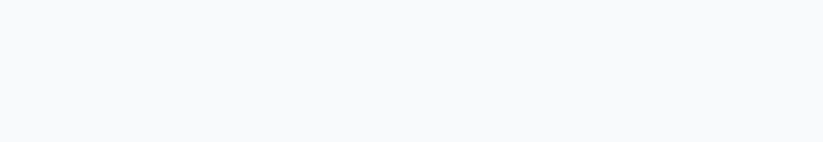
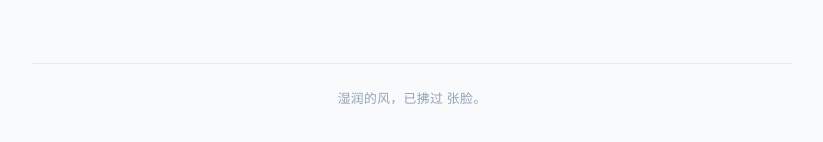
Before and after one commit to Coltelli0709/Tingfeng, a Vue app: page / in a window 1280 px wide. Shown: the part 1435-1577 px from the top of the page, without its empty margins (228-1051 px from the left). Before the commit the page ends 1498 px from the top, so only its background shows below. Built offline with nearby package versions, Linux system fonts and the light colour scheme.

Commit message:
[new]visitors counting

```diff
--- a/index.html
+++ b/index.html
@@ -6,6 +6,8 @@
     <meta name="description" content="案牍劳形知何寿，听风时候便合眸。" />
     <title>听风 · Coltelli的一隅自留地</title>
     <link rel="icon" type="image/svg+xml" href="/favicon.svg" />
+    <!-- 访客统计 -->
+    <script async src="//busuanzi.ibruce.info/busuanzi/2.3/busuanzi.pure.mini.js"></script>
     <!-- GitHub Pages SPA 修复 -->
     <script>
       ;(function () {
--- a/src/components/ArticleCard.vue
+++ b/src/components/ArticleCard.vue
@@ -1,8 +1,13 @@
 <template>
   <article class="article-card" @click="goPost">
-    <!-- 封面图 -->
-    <div v-if="post.cover" class="article-card__cover">
-      <img :src="post.cover" :alt="post.title" loading="lazy" />
+    <!-- 封面图（加载失败时隐藏） -->
+    <div v-if="showCover" class="article-card__cover">
+      <img
+        :src="post.cover"
+        :alt="post.title"
+        loading="lazy"
+        @error="coverBroken = true"
+      />
     </div>
 
     <!-- 文字信息 -->
@@ -27,6 +32,7 @@
 </template>
 
 <script setup lang="ts">
+import { ref, computed } from 'vue'
 import { useRouter } from 'vue-router'
 import type { PostWithContent } from '@/utils/posts'
 
@@ -35,6 +41,9 @@ const props = defineProps<{
 }>()
 
 const router = useRouter()
+const coverBroken = ref(false)
+
+const showCover = computed(() => !!props.post.cover && !coverBroken.value)
 
 function goPost() {
   router.push(`/post/${props.post.slug}`)
--- a/src/views/Home.vue
+++ b/src/views/Home.vue
@@ -37,6 +37,15 @@
       <div v-if="filteredPosts.length === 0" class="home__empty">
         <p>暂无文章</p>
       </div>
+
+      <!-- 访客统计 -->
+      <footer class="home__footer">
+        <p class="home__footer-text">
+          湿润的风，已拂过
+          <span id="busuanzi_value_site_pv" class="home__footer-count" />
+          张脸。
+        </p>
+      </footer>
     </div>
   </div>
 </template>
@@ -128,4 +137,23 @@ function onCategorySelect(cat: string) {
   opacity: 0;
   transform: translateY(12px);
 }
+
+/* 访客统计 */
+.home__footer {
+  margin-top: 64px;
+  padding: 24px 0 12px;
+  text-align: center;
+  border-top: 1px solid var(--border);
+}
+
+.home__footer-text {
+  font-size: 0.8rem;
+  color: var(--gray-400);
+  letter-spacing: 0.03em;
+}
+
+.home__footer-count {
+  color: var(--blue-500);
+  font-weight: 600;
+}
 </style>
--- a/src/views/Post.vue
+++ b/src/views/Post.vue
@@ -34,12 +34,13 @@
                 class="post-article__tag"
               >{{ tag }}</span>
             </div>
-            <!-- 封面图 -->
+            <!-- 封面图（加载失败时隐藏） -->
             <img
-              v-if="post.cover"
+              v-if="showPostCover"
               :src="post.cover"
               :alt="post.title"
               class="post-article__cover"
+              @error="postCoverBroken = true"
             />
           </header>
 
@@ -84,6 +85,11 @@ const route = useRoute()
 
 const loading = ref(true)
 const post = ref<(typeof allPosts)[number] | null>(null)
+const postCoverBroken = ref(false)
+
+const showPostCover = computed(
+  () => !!post.value?.cover && !postCoverBroken.value,
+)
 
 // 上下篇导航
 const currentIndex = computed(() =>
@@ -100,6 +106,7 @@ const nextPost = computed(() =>
 
 function loadPost(slug: string | string[]) {
   loading.value = true
+  postCoverBroken.value = false
   const s = Array.isArray(slug) ? slug[0] : slug
   post.value = getPostBySlug(s) ?? null
   if (post.value) {
```
